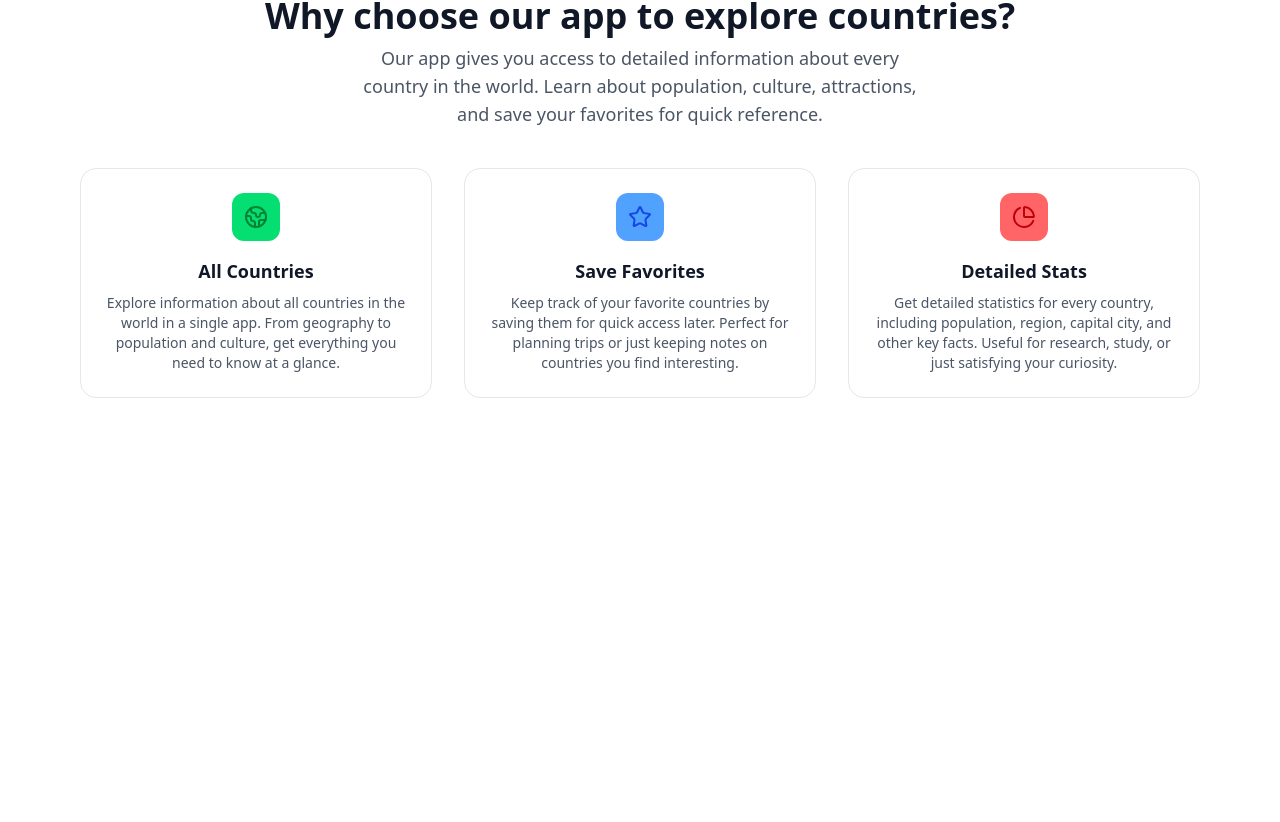
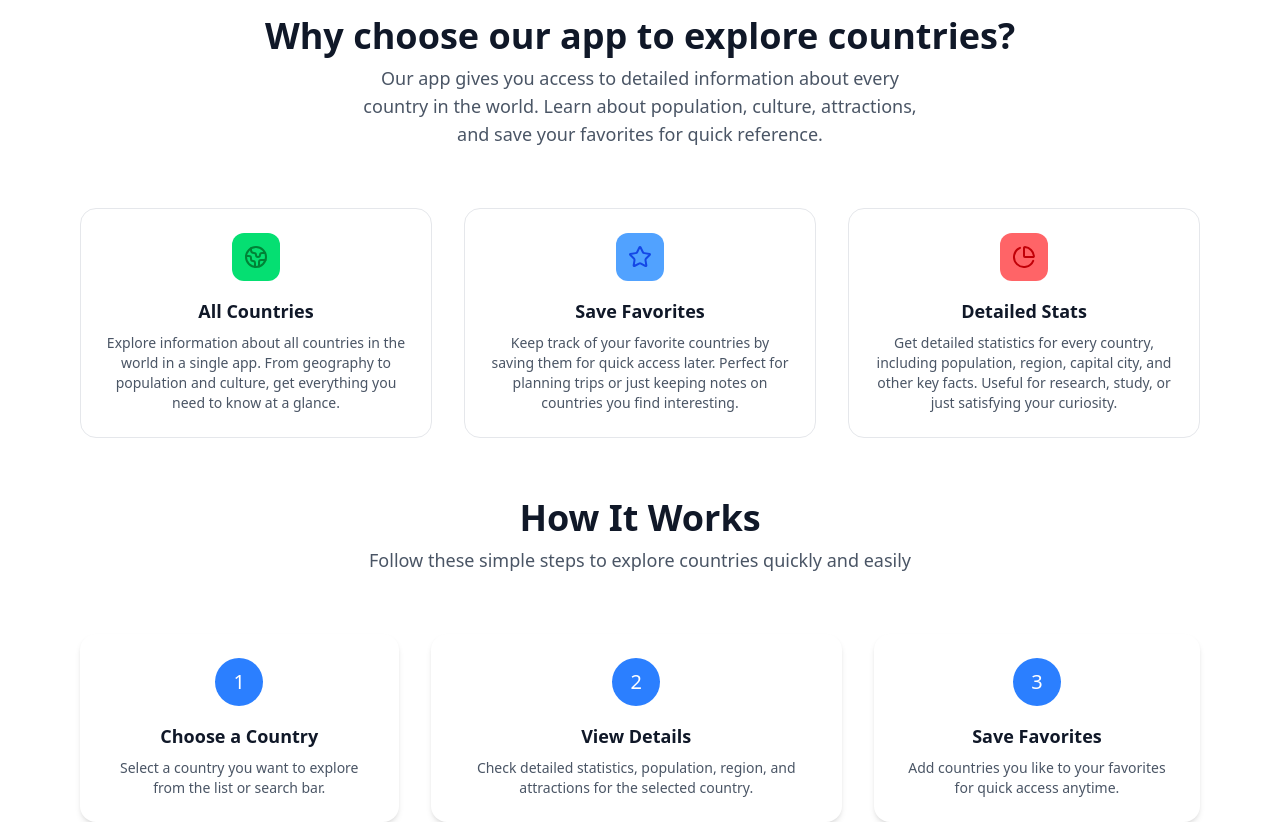
Before and after one commit to VladislavProhorov123/Country-api, a React (Vite) app: page / in a window 1280 px wide. Shown: the part 844-1666 px from the top of the page. Before the commit the page ends 1242 px from the top, so only its background shows below. Built offline with nearby package versions, Linux system fonts and the light colour scheme.

Commit message:
Created StepCard for How It Work section

```diff
--- /dev/null
+++ b/src/components/HowItWorks.tsx
@@ -0,0 +1,35 @@
+import React from "react";
+import Title from "./Title";
+import StepCard from "./StepCard";
+import { ArrowRight } from "lucide-react";
+
+export default function HowItWorks() {
+  return (
+    <section>
+      <div className="max-w-6xl mx-auto px-4">
+        <Title
+          text="How It Works"
+          subtitle="Follow these simple steps to explore countries quickly and easily"
+        />
+        <div className="flex flex-col sm:flex-row items-center justify-center gap-8 relative">
+          <StepCard
+            step={1}
+            text="Choose a Country"
+            subtext="Select a country you want to explore from the list or search bar."
+          />
+
+          <StepCard
+            step={2}
+            text="View Details"
+            subtext="Check detailed statistics, population, region, and attractions for the selected country."
+          />
+          <StepCard
+            step={3}
+            text="Save Favorites"
+            subtext="Add countries you like to your favorites for quick access anytime."
+          />
+        </div>
+      </div>
+    </section>
+  );
+}
--- /dev/null
+++ b/src/components/StepCard.tsx
@@ -0,0 +1,25 @@
+import React from "react";
+
+interface IStepCardProps {
+  step: number;
+  text: string;
+  subtext: string;
+  icon?: React.ReactNode;
+}
+
+export default function StepCard({
+  step,
+  text,
+  subtext,
+  icon,
+}: IStepCardProps) {
+  return (
+    <div className="flex flex-col items-center text-center p-6 bg-white rounded-2xl shadow-md relative">
+      <div className="mb-4 flex items-center justify-center h-12 w-12 rounded-full bg-blue-500 text-white text-xl">
+        {icon ? icon : step}
+      </div>
+      <h3 className="text-lg font-semibold mb-2 text-gray-900">{text}</h3>
+      <p className="text-sm text-gray-600">{subtext}</p>
+    </div>
+  );
+}
--- a/src/components/Title.tsx
+++ b/src/components/Title.tsx
@@ -7,7 +7,7 @@ interface ITitleProps {
 
 export default function Title({text, subtitle}: ITitleProps) {
   return (
-    <div className='mt-[40px] mb-[40px] flex  flex-col items-center text-center'>
+    <div className='mt-[60px] mb-[60px] flex  flex-col items-center text-center'>
       <h2 className='text-4xl  font-bold text-gray-900'>{text}</h2>
       <p className='mt-2 max-w-xl  text-lg text-gray-600'>{subtitle}</p>
     </div>
--- a/src/pages/MainPage.tsx
+++ b/src/pages/MainPage.tsx
@@ -2,12 +2,14 @@ import React from 'react'
 import Header from '../components/Header'
 import Hero from '../components/Hero'
 import Features from '../components/Features'
+import HowItWorks from '../components/HowItWorks'
 
 export default function MainPage() {
   return (
     <div>
       <Hero />
       <Features />
+      <HowItWorks />
     </div>
   )
 }
```
